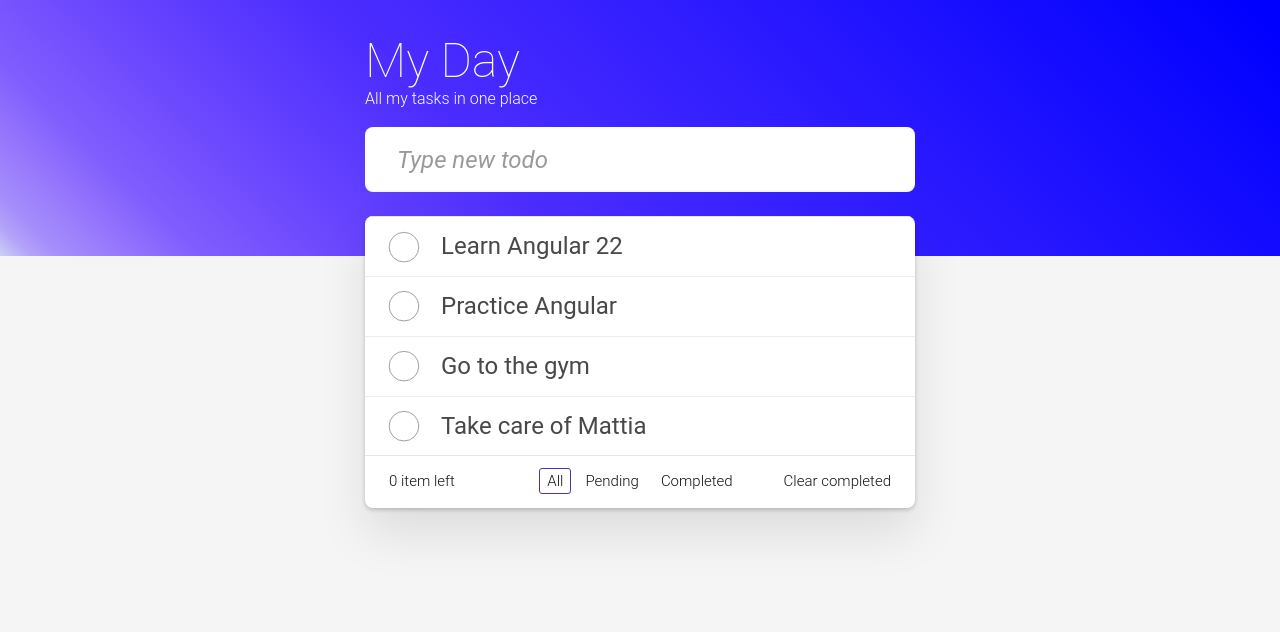
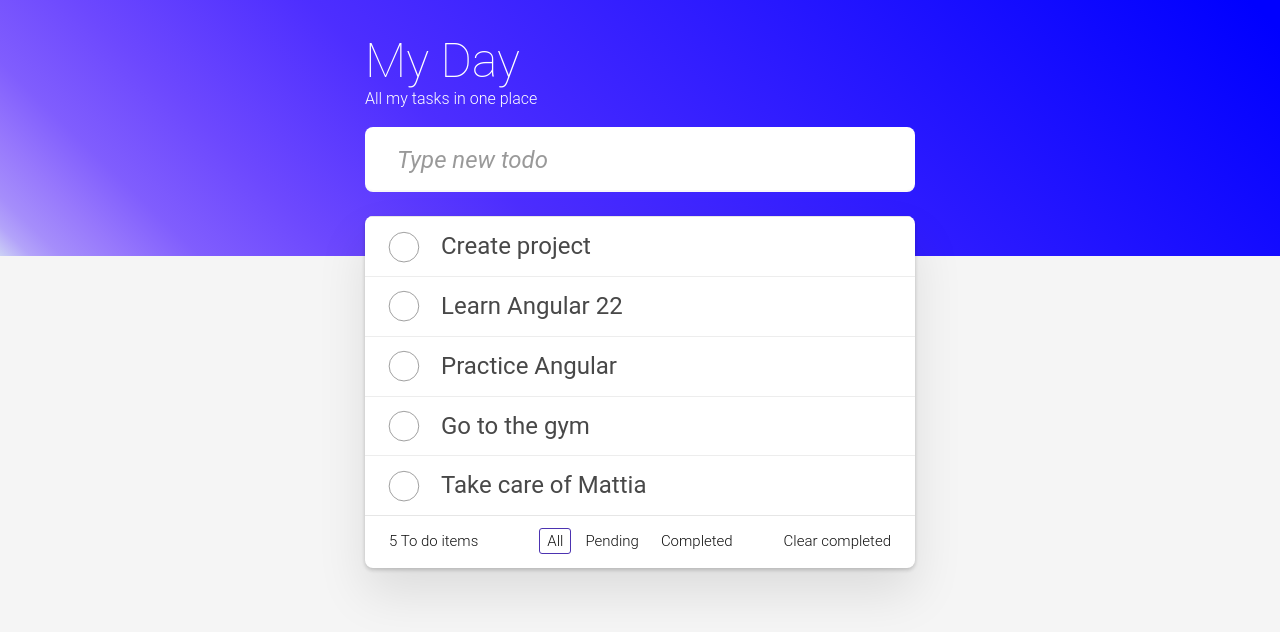
Before and after one commit to pakolalo/todoApp-Angular, an Angular app: page / in a window 1280 px wide. Shown: the top 632 px of the page. Built offline with nearby package versions, Linux system fonts and the light colour scheme.

Commit message:
feat(*): add model and methods [ISCO-270721]

```diff
--- /dev/null
+++ b/src/app/models/task.model.ts
@@ -0,0 +1,5 @@
+export interface Task {
+  id: number;
+  title: string;
+  completed: boolean;
+}
--- a/src/app/pages/home/home.html
+++ b/src/app/pages/home/home.html
@@ -17,10 +17,15 @@
       <section class="main">
         <ul class="todo-list">
           @for (task of tasks(); track task; let i = $index) {
-            <li>
+            <li [class.completed]="task.completed">
             <div class="view">
-              <input class="toggle" type="checkbox" />
-              <label>{{ task }}</label>
+              <input
+              class="toggle"
+              type="checkbox"
+              [checked]="task.completed"
+              (change)="updateTask(i)"
+              />
+              <label>{{ task.title }}</label>
               <button
               class="destroy"
               (click)="deleteTask(i)"
@@ -58,7 +63,7 @@
       <!-- This footer should be hidden by default and shown when there are todos -->
       <footer class="footer">
         <!-- This should be `0 items left` by default -->
-        <span class="todo-count"><strong>0</strong> item left</span>
+        <span class="todo-count"><strong>{{ tasks().length }}</strong> To do items</span>
         <!-- Remove this if you don't implement routing -->
         <ul class="filters">
           <li>
--- a/src/app/pages/home/home.ts
+++ b/src/app/pages/home/home.ts
@@ -1,4 +1,5 @@
 import { Component, signal } from '@angular/core';
+import { Task } from './../../models/task.model'
 
 @Component({
   selector: 'app-home',
@@ -7,21 +8,65 @@
   styleUrl: './home.css',
 })
 export class Home {
-  tasks = signal([
-    'Learn Angular 22',
-    'Practice Angular',
-    'Go to the gym',
-    'Take care of Mattia'
+  tasks = signal<Task[]>([
+    {
+      id: Date.now(),
+      title: 'Create project',
+      completed: false,
+    },
+    {
+      id: Date.now(),
+      title: 'Learn Angular 22',
+      completed: false,
+    },
+    {
+      id: Date.now(),
+      title: 'Practice Angular',
+      completed: false,
+    },
+    {
+      id: Date.now(),
+      title: 'Go to the gym',
+      completed: false,
+    },
+    {
+      id: Date.now(),
+      title: 'Take care of Mattia',
+      completed: false,
+    },
   ]);
 
   changeHandler(event: Event) {
     const input = event.target as HTMLInputElement;
     const newTask = input.value;
+    this.addTask(newTask);
+    input.value = '';
+  };
+
+  addTask(title: string) {
+    const newTask = {
+      id: Date.now(),
+      title,
+      completed: false,
+    };
     this.tasks.update((tasks) => [...tasks, newTask]);
-    input.value = '';
   };
 
   deleteTask(index: number) {
     this.tasks.update((tasks) => tasks.filter((task, position) => position !== index));
-  }
+  };
+
+  updateTask(index: number) {
+    this.tasks.update((tasks) => {
+      return tasks.map((task, position) => {
+        if (position === index) {
+          return {
+            ...task,
+            completed: !task.completed
+          };
+        };
+        return task;
+      });
+    });
+  };
 }
```
